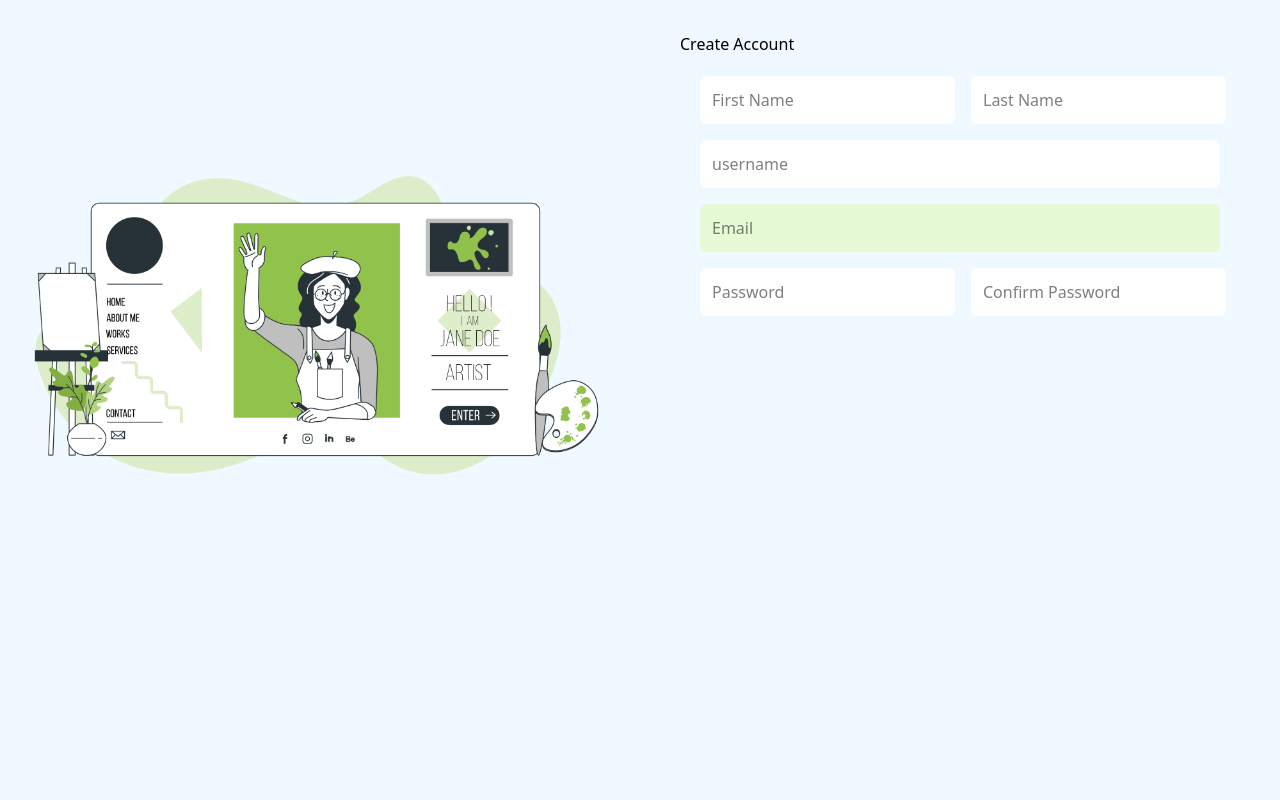
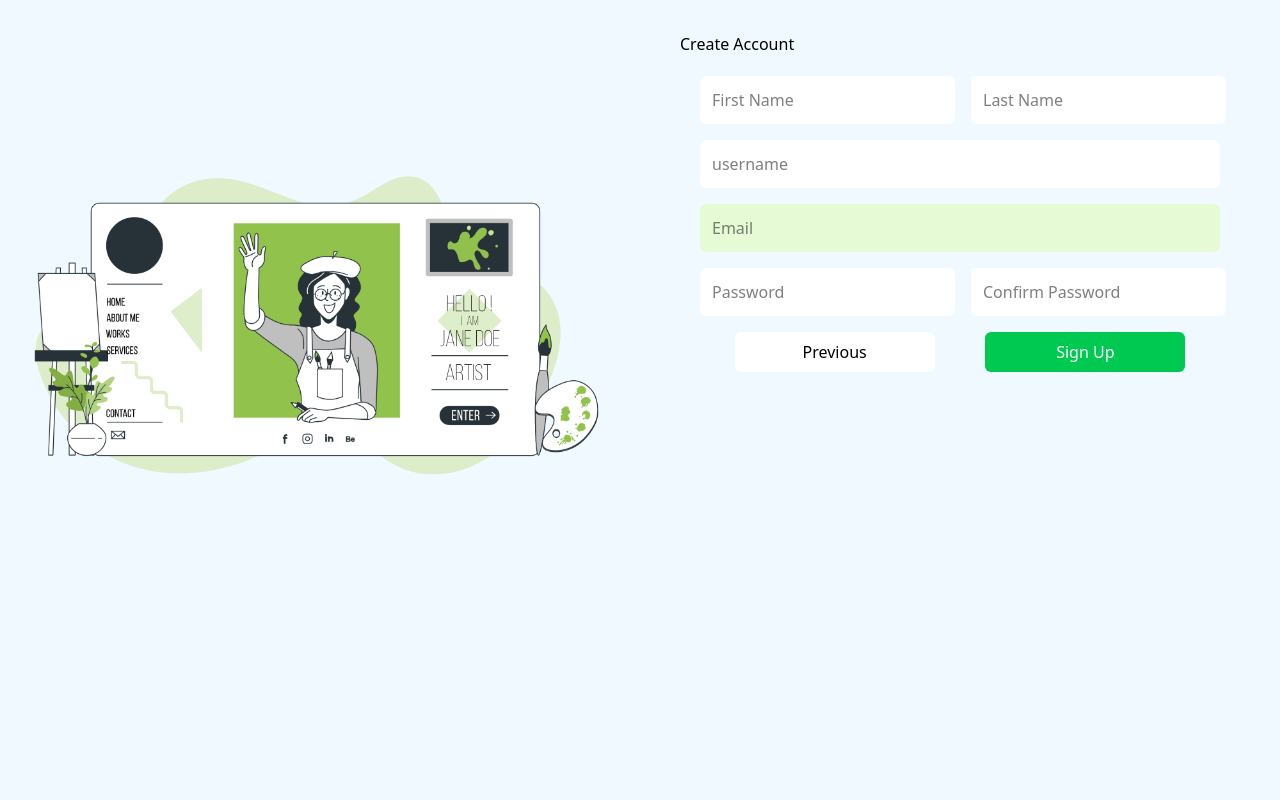
Before and after one commit to AlazarBekele/Freelancer-Project-Tracker, a Django app: page /login/ in a window 1280 px wide. Run offline with Django 5.2, Linux system fonts and the light colour scheme; data comes from the database, SQL or seed files in the repository; some web fonts are replaced.

Commit message:
Finish the button

```diff
--- a/Admin/templates/Include/Log/LoginPage.html
+++ b/Admin/templates/Include/Log/LoginPage.html
@@ -57,6 +57,14 @@
 
                             </div>
 
+                            <div class="w-full flex justify-evenly items-center gap-4">
+
+                                <button class="bg-white text-black w-50 p-2 rounded-md">Previous</button>
+
+                                <button class="bg-green-500 text-white w-50 p-2 rounded-md">Sign Up</button>
+
+                            </div>
+
                         </div>
 
                     </form>
--- a/static/dist/MainCss.css
+++ b/static/dist/MainCss.css
@@ -7,12 +7,14 @@
       "Segoe UI Emoji", "Segoe UI Symbol", "Noto Color Emoji";
     --font-mono: ui-monospace, SFMono-Regular, Menlo, Monaco, Consolas, "Liberation Mono",
       "Courier New", monospace;
+    --color-red-500: oklch(63.7% 0.237 25.331);
     --color-lime-50: oklch(98.6% 0.031 120.757);
     --color-lime-100: oklch(96.7% 0.067 122.328);
     --color-lime-200: oklch(93.8% 0.127 124.321);
     --color-lime-300: oklch(89.7% 0.196 126.665);
     --color-lime-500: oklch(76.8% 0.233 130.85);
     --color-lime-600: oklch(64.8% 0.2 131.684);
+    --color-green-500: oklch(72.3% 0.219 149.579);
     --color-green-600: oklch(62.7% 0.194 149.214);
     --color-green-700: oklch(52.7% 0.154 150.069);
     --color-sky-50: oklch(97.7% 0.013 236.62);
@@ -34,6 +36,7 @@
     --color-gray-500: oklch(55.1% 0.027 264.364);
     --color-gray-600: oklch(44.6% 0.03 256.802);
     --color-stone-50: oklch(98.5% 0.001 106.423);
+    --color-black: #000;
     --color-white: #fff;
     --spacing: 0.25rem;
     --container-5xl: 64rem;
@@ -353,6 +356,9 @@
   .justify-center {
     justify-content: center;
   }
+  .justify-evenly {
+    justify-content: space-evenly;
+  }
   .justify-start {
     justify-content: flex-start;
   }
@@ -367,6 +373,12 @@
   }
   .gap-8 {
     gap: calc(var(--spacing) * 8);
+  }
+  .gap-10 {
+    gap: calc(var(--spacing) * 10);
+  }
+  .gap-20 {
+    gap: calc(var(--spacing) * 20);
   }
   .space-y-1 {
     :where(& > :not(:last-child)) {
@@ -481,6 +493,9 @@
   .bg-gray-300 {
     background-color: var(--color-gray-300);
   }
+  .bg-green-500 {
+    background-color: var(--color-green-500);
+  }
   .bg-green-600 {
     background-color: var(--color-green-600);
   }
@@ -513,6 +528,9 @@
   }
   .bg-lime-600 {
     background-color: var(--color-lime-600);
+  }
+  .bg-red-500 {
+    background-color: var(--color-red-500);
   }
   .bg-sky-50 {
     background-color: var(--color-sky-50);
@@ -614,6 +632,9 @@
   .font-thin {
     --tw-font-weight: var(--font-weight-thin);
     font-weight: var(--font-weight-thin);
+  }
+  .text-black {
+    color: var(--color-black);
   }
   .text-gray-600 {
     color: var(--color-gray-600);
```
